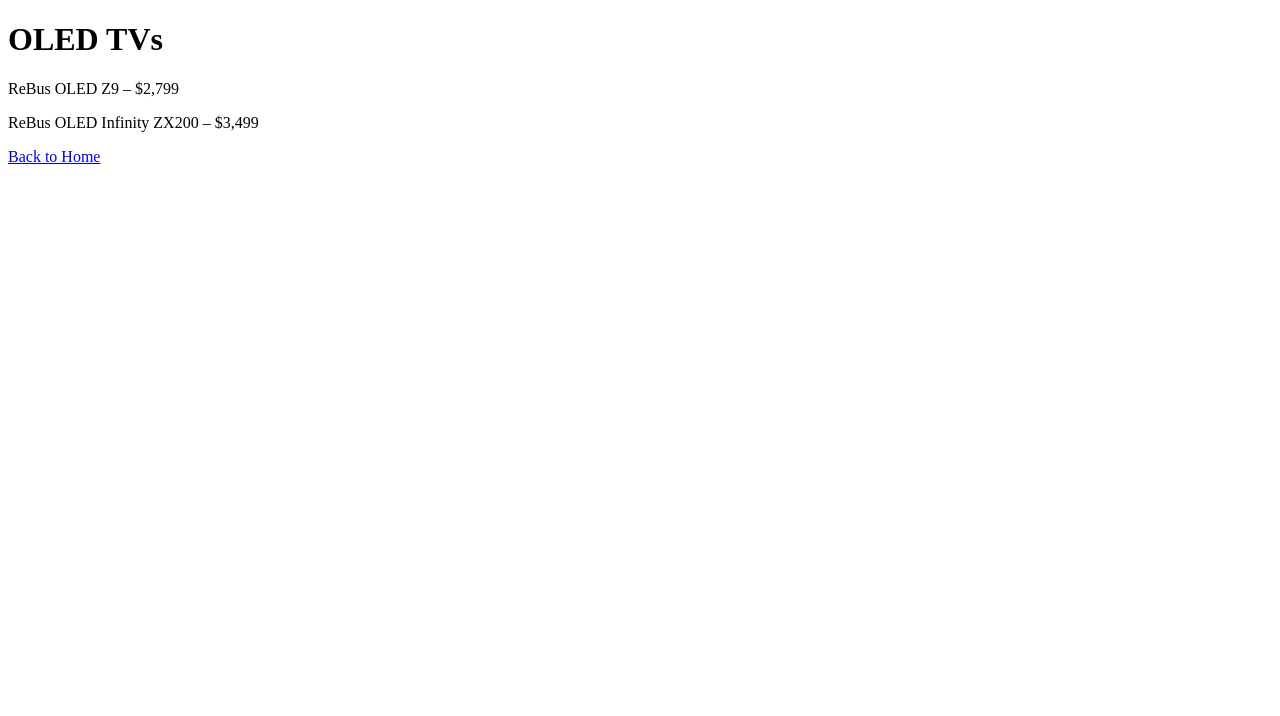
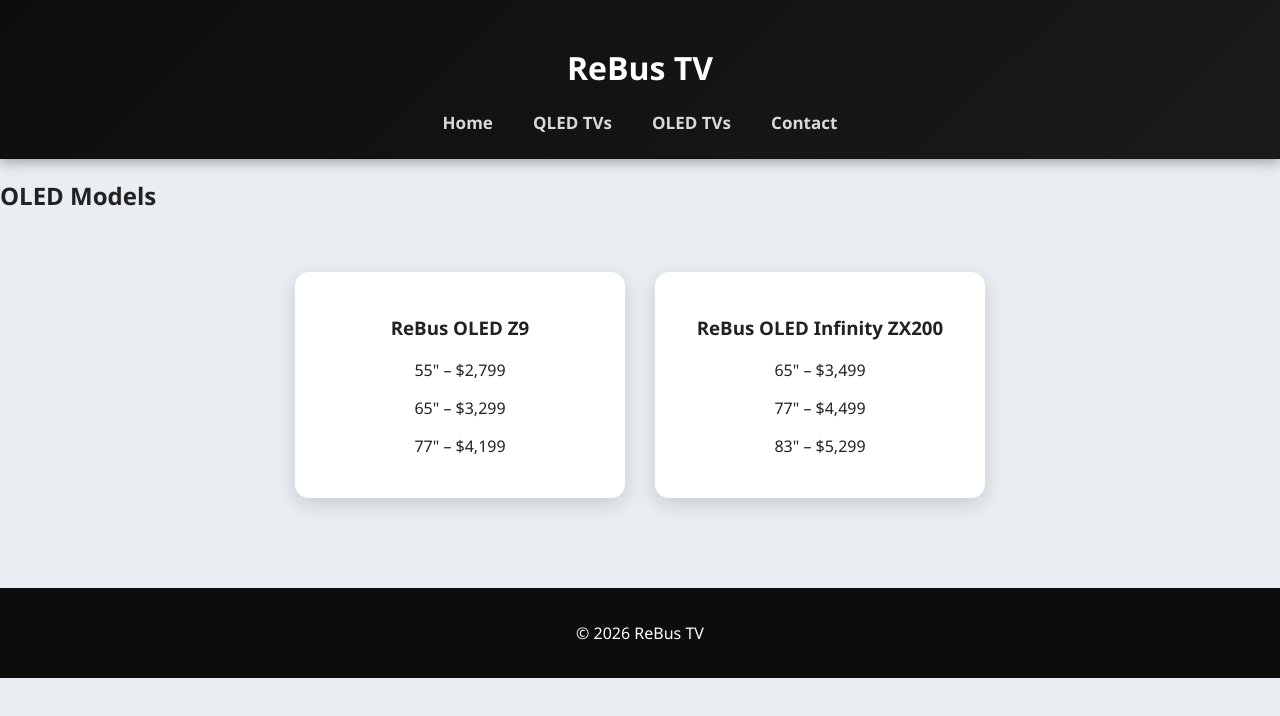
Before and after one commit to LukaBakic/ReBus-TVs, a plain HTML site: page oled.html in a window 1280 px wide. Drawn offline with Linux system fonts and the light colour scheme.

Commit message:
Update oled.html

```diff
--- a/oled.html
+++ b/oled.html
@@ -2,13 +2,41 @@
 <html>
 <head>
     <title>ReBus OLED TVs</title>
+    <link rel="stylesheet" href="styles.css">
 </head>
 <body>
-    <h1>OLED TVs</h1>
 
-    <p>ReBus OLED Z9 – $2,799</p>
-    <p>ReBus OLED Infinity ZX200 – $3,499</p>
+<header>
+    <h1>ReBus TV</h1>
+    <nav>
+        <a href="index.html">Home</a>
+        <a href="qled.html">QLED TVs</a>
+        <a href="oled.html">OLED TVs</a>
+        <a href="contact.html">Contact</a>
+    </nav>
+</header>
 
-    <a href="index.html">Back to Home</a>
+<h2>OLED Models</h2>
+
+<div class="grid">
+    <div class="card">
+        <h3>ReBus OLED Z9</h3>
+        <p>55" – $2,799</p>
+        <p>65" – $3,299</p>
+        <p>77" – $4,199</p>
+    </div>
+
+    <div class="card">
+        <h3>ReBus OLED Infinity ZX200</h3>
+        <p>65" – $3,499</p>
+        <p>77" – $4,499</p>
+        <p>83" – $5,299</p>
+    </div>
+</div>
+
+<footer>
+    <p>© 2026 ReBus TV</p>
+</footer>
+
 </body>
 </html>
```
